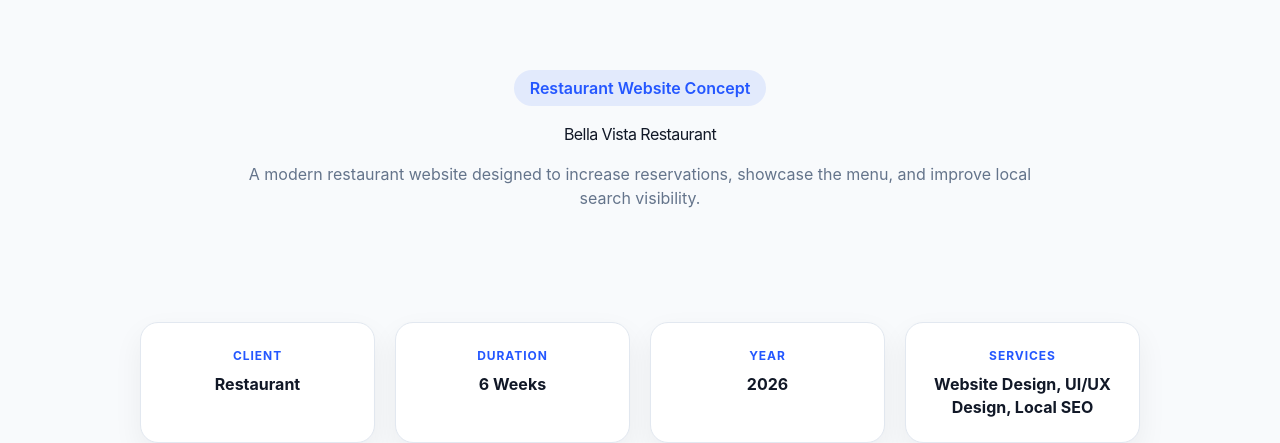
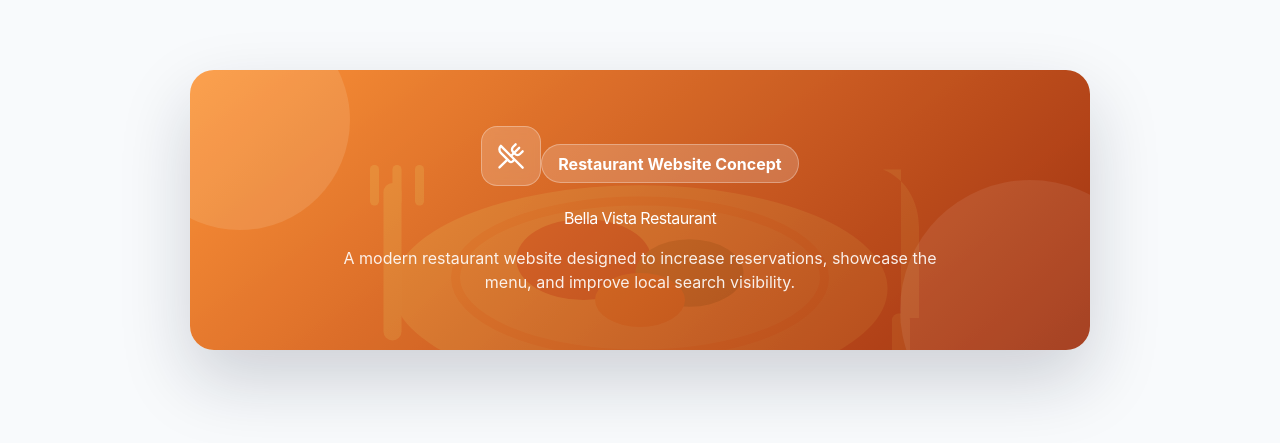
Before and after one commit to Akashys007-png/digital-growth-studio, a Next.js app: page /portfolio/bella-vista-restaurant in a window 1280 px wide. Shown: the part 145-588 px from the top of the page. Built offline with nearby package versions, Linux system fonts and the light colour scheme; no server answers.

Commit message:
Redesign case study hero banner with industry gradient and icon

```diff
--- a/components/portfolio/CaseStudyHero.tsx
+++ b/components/portfolio/CaseStudyHero.tsx
@@ -1,5 +1,6 @@
 import Section from "@/components/ui/Section";
 import type { PortfolioProject } from "@/data/portfolioProjects";
+import { industryPreviewMeta } from "@/data/industryPreviewMeta";
 
 interface CaseStudyHeroProps {
   project: PortfolioProject;
@@ -8,9 +9,26 @@ interface CaseStudyHeroProps {
 export default function CaseStudyHero({
   project,
 }: CaseStudyHeroProps) {
+  const meta = industryPreviewMeta[project.previewType];
+  const Icon = meta.icon;
+
   return (
     <Section className="case-study-hero">
-      <div className="case-study-header">
+      <div
+        className="case-study-header"
+        style={{
+          background: `linear-gradient(135deg, ${meta.tint[0]}, ${meta.tint[1]})`,
+        }}
+      >
+        <div
+          className="case-study-header-illustration"
+          style={{ backgroundImage: `url(${meta.image})` }}
+        />
+
+        <div className="case-study-header-icon">
+          <Icon size={28} strokeWidth={2} />
+        </div>
+
         <span className="case-study-category">
           {project.category}
         </span>
--- a/styles/portfolio.css
+++ b/styles/portfolio.css
@@ -478,27 +478,95 @@
 }
 
 .case-study-header {
-  max-width: 800px;
+  position: relative;
+  overflow: hidden;
+  max-width: 900px;
   margin: 0 auto;
+  padding: 3.5rem 2.5rem;
+  border-radius: var(--radius-lg, 28px);
   text-align: center;
+  color: #ffffff;
+  box-shadow: 0 30px 70px rgba(15, 23, 42, 0.18);
+}
+
+.case-study-header::before {
+  content: "";
+  position: absolute;
+  top: -60px;
+  left: -60px;
+  width: 220px;
+  height: 220px;
+  border-radius: 50%;
+  background: rgba(255, 255, 255, 0.12);
+}
+
+.case-study-header::after {
+  content: "";
+  position: absolute;
+  right: -70px;
+  bottom: -90px;
+  width: 260px;
+  height: 260px;
+  border-radius: 50%;
+  background: rgba(255, 255, 255, 0.08);
+}
+
+.case-study-header-illustration {
+  position: absolute;
+  inset: 0;
+  background-size: cover;
+  background-position: center;
+  opacity: 0.14;
+  mix-blend-mode: overlay;
+}
+
+.case-study-header-icon {
+  position: relative;
+  z-index: 2;
+  display: inline-flex;
+  align-items: center;
+  justify-content: center;
+  width: 60px;
+  height: 60px;
+  margin: 0 auto 1.25rem;
+  border-radius: 16px;
+  background: rgba(255, 255, 255, 0.18);
+  border: 1px solid rgba(255, 255, 255, 0.3);
+  backdrop-filter: blur(6px);
 }
 
 .case-study-category {
+  position: relative;
+  z-index: 2;
   display: inline-block;
   padding: 0.4rem 1rem;
   border-radius: 999px;
-  background: var(--primary-light);
-  color: var(--primary);
-  font-weight: 600;
+  background: rgba(255, 255, 255, 0.18);
+  border: 1px solid rgba(255, 255, 255, 0.3);
+  color: #ffffff;
+  font-weight: 700;
+  margin-bottom: 1.25rem;
+}
+
+.case-study-header h1 {
+  position: relative;
+  z-index: 2;
   margin-bottom: 1rem;
-}
-
-.case-study-header h1 {
-  margin-bottom: 1rem;
+  color: #ffffff;
 }
 
 .case-study-header p {
-  color: var(--text-light);
+  position: relative;
+  z-index: 2;
+  max-width: 640px;
+  margin: 0 auto;
+  color: rgba(255, 255, 255, 0.9);
+}
+
+@media (max-width: 640px) {
+  .case-study-header {
+    padding: 2.5rem 1.5rem;
+  }
 }
 
 .case-study-content {
```
